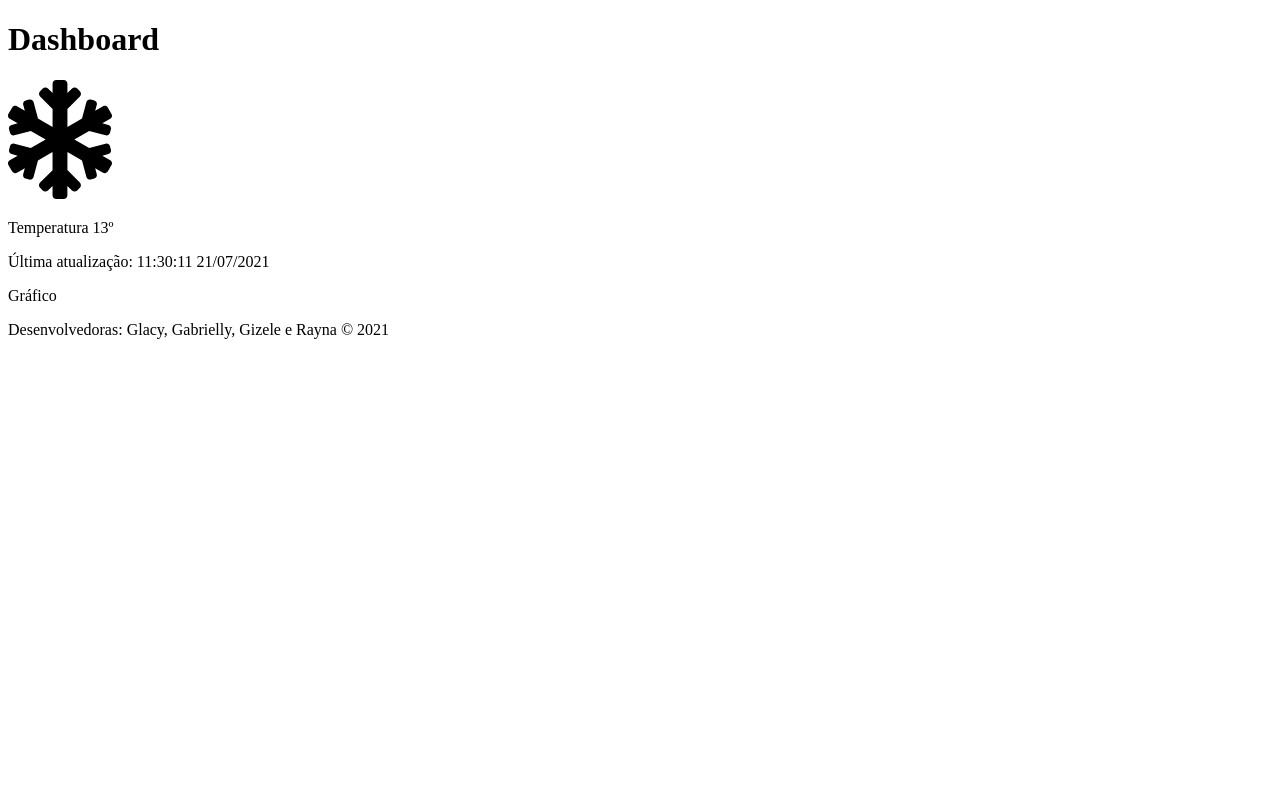
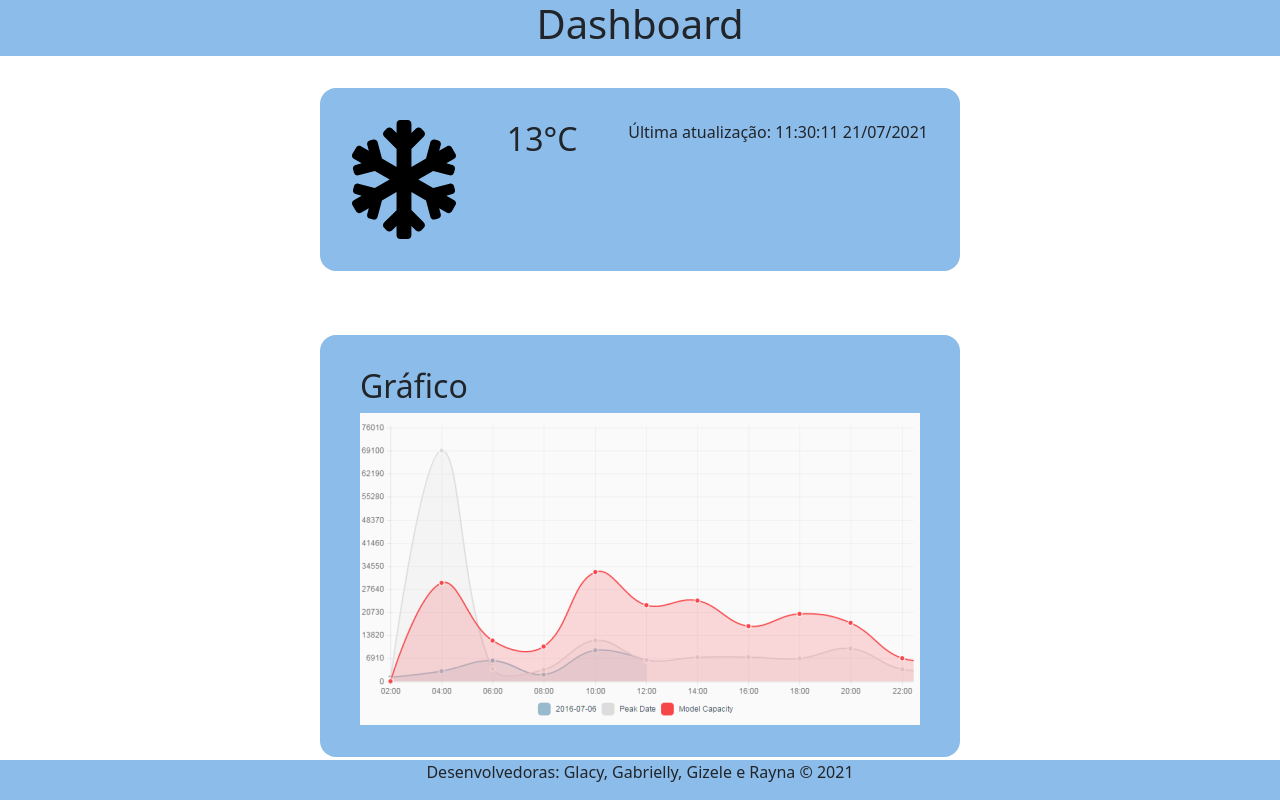
Before and after one commit to glacykm11/Room-Temperature, a plain HTML site: page index.html in a window 1280 px wide. Drawn offline with nearby package versions, Linux system fonts and the light colour scheme.

Commit message:
att no css

```diff
--- a/css/styles.css
+++ b/css/styles.css
@@ -0,0 +1,47 @@
+header{
+    width: 5rem;
+    background-color: #8CBCE9;
+}
+
+.container{
+    display: flex;
+    justify-content: center;
+    background-color:#8CBCE9;
+    margin: 2rem;
+    padding: 2rem;
+    border-radius: 1rem;
+    width: 40rem;
+}
+
+.container-fluid{
+    display: flex;
+    justify-content: center;
+    width: 100%;
+}
+
+footer{
+    display: flex;
+    justify-content: center;
+    background-color:#8CBCE9;
+    align-items: flex-end;
+}
+
+#primeiroCard{
+    display:flex;
+    justify-content: space-between;
+}
+
+main{
+    display: flex;
+    flex-direction: column;
+    align-items: center;
+}
+
+section{
+    width: 5rem;
+}
+
+footer{
+    position:fixed;
+    bottom:0px
+}
--- a/index.html
+++ b/index.html
@@ -5,21 +5,24 @@
         <meta http-equiv="X-UA-Compatible" content="IE=edge">
         <meta name="viewport" content="width=device-width, initial-scale=1.0">
         <link rel="icon" href="./images/snow.svg">
+        <!-- CSS only -->
+        <link href="https://cdn.jsdelivr.net/npm/bootstrap@5.0.2/dist/css/bootstrap.min.css" rel="stylesheet" integrity="sha384-EVSTQN3/azprG1Anm3QDgpJLIm9Nao0Yz1ztcQTwFspd3yD65VohhpuuCOmLASjC" crossorigin="anonymous">
+        <link rel="stylesheet" href="css/styles.css">
         <title>Room Temperature</title>
     </head>
     <body>
-    <header>
+        <header class="container-fluid">
             <h1>Dashboard</h1>
         </header>
 
         <main>
-        <section>
+            <section id="primeiroCard" class="container">
                 <article>
-                <img src="./images/snow.svg"></img>
+                    <img id="snowIcon" src="./images/snow.svg"></img>
                 </article>
 
-            <article>
-                <p>Temperatura 13º</p>
+                <article id="temperatura">
+                    <h2>13°C</h2>
                 </article>
 
                 <article>
@@ -27,14 +30,15 @@
                 </article>
             </section>
 
-        <section>
+            <section  class="container">
                 <article>
-                <p>Gráfico</p>
+                    <h2>Gráfico</h2>
+                    <img src="./images/grafico.png" style="width: 35rem;">
                 </article>
             </section>
         </main>
 
-    <footer>
+        <footer class="container-fluid">
             <p>Desenvolvedoras: Glacy, Gabrielly, Gizele e Rayna &copy 2021</p>
         </footer>
     </body>
```
Also changed, not shown: images/grafico.png (added). Lines whose indentation alone changed are shown as unchanged.
